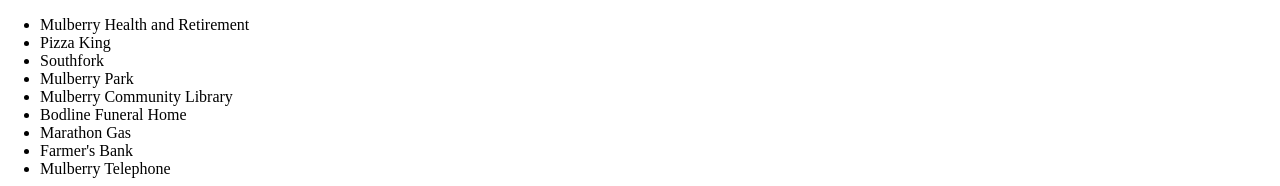
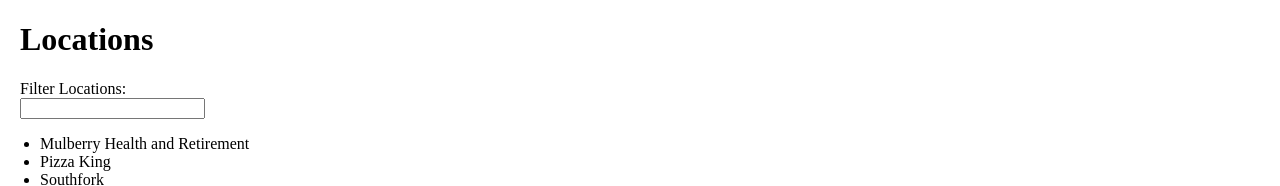
Before and after one commit to Zayah117/neighborhood-map-project, a plain HTML site: page index.html in a window 1280 px wide. Shown: the top 186 px of the page. Drawn offline with Linux system fonts and the light colour scheme; some packages are replaced by stand-ins of ours.

Commit message:
Add header and input to sidebar

```diff
--- a/css/style.css
+++ b/css/style.css
@@ -3,6 +3,10 @@
 	margin: 0;
 	padding: 0;
 	}
+
+h1, form {
+	padding-left: 20px;
+}
 #sidebar {
 	float: left;
 	width: 300px;
--- a/index.html
+++ b/index.html
@@ -10,6 +10,11 @@
 
 <body>
 	<div id="sidebar">
+		<h1>Locations</h1>
+		<form>
+			Filter Locations:<br>
+			<input type="text" name="filter">
+		</form>
 		<ul data-bind="foreach: locationList">
 			<li data-bind="text: name"></li>
 		</ul>
```
